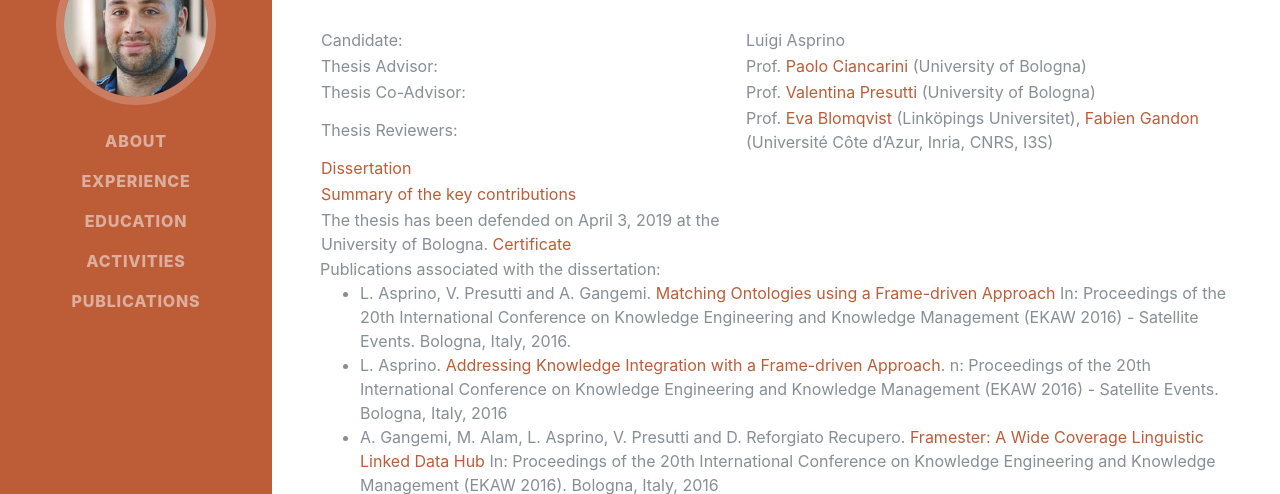
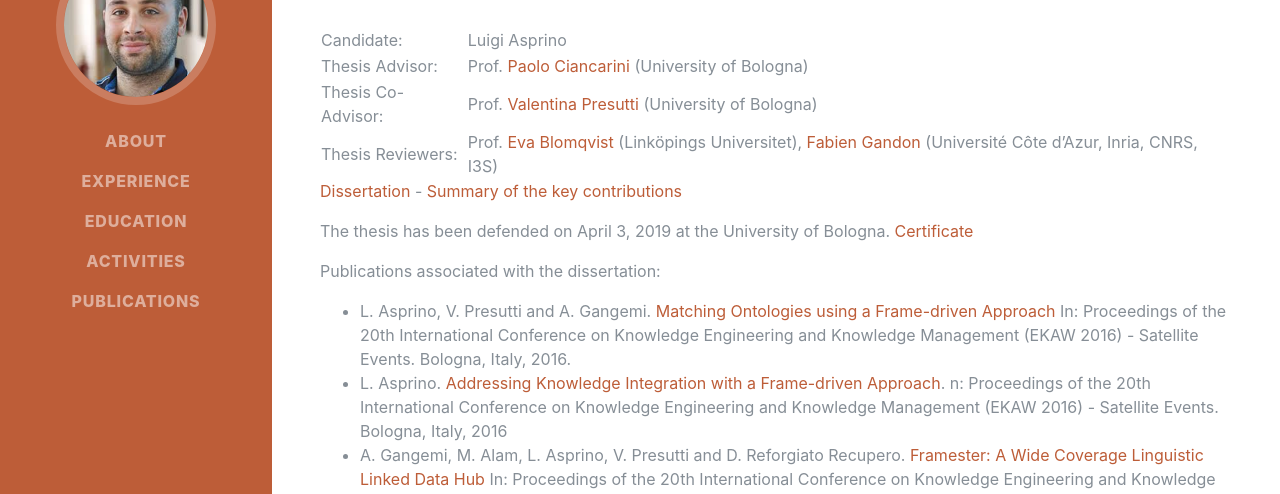
Before and after one commit to luigi-asprino/luigi-asprino.github.io, a website: page swsaApplication/index.html in a window 1280 px wide. Shown: the part 271-765 px from the top of the page. Drawn offline with Linux system fonts and the light colour scheme; files whose address does not match are found by name; a web font is replaced by a local one.

Commit message:
certificate

```diff
--- a/swsaApplication/index.html
+++ b/swsaApplication/index.html
@@ -105,21 +105,14 @@
 								</td>
 							</tr>
 
-							<tr>
-								<td><a href="docs/main.pdf">Dissertation</a></td>
-							</tr>
-							<tr>
-								<td><a href="docs/SWSA.pdf">Summary of the key
-										contributions</a></td>
-							</tr>
-							<tr>
-								<td>The thesis has been defended on April 3, 2019 at the
-									University of Bologna. <a href="docs/certificato.pdf">Certificate</a></td>
-							</tr>
-
-
 						</table>
-						Publications associated with the dissertation:
+						<p><a href="docs/main.pdf">Dissertation</a> - <a href="docs/SWSA.pdf">Summary of the key
+										contributions</a></p>
+						<p>
+							The thesis has been defended on April 3, 2019 at the University
+							of Bologna. <a href="docs/certificato.pdf">Certificate</a>
+						</p>
+						<p>Publications associated with the dissertation:</p>
 						<ul>
 							<li>L. Asprino, V. Presutti and A. Gangemi. <a
 								href="docs/paper_294.pdf">Matching Ontologies using a
```
